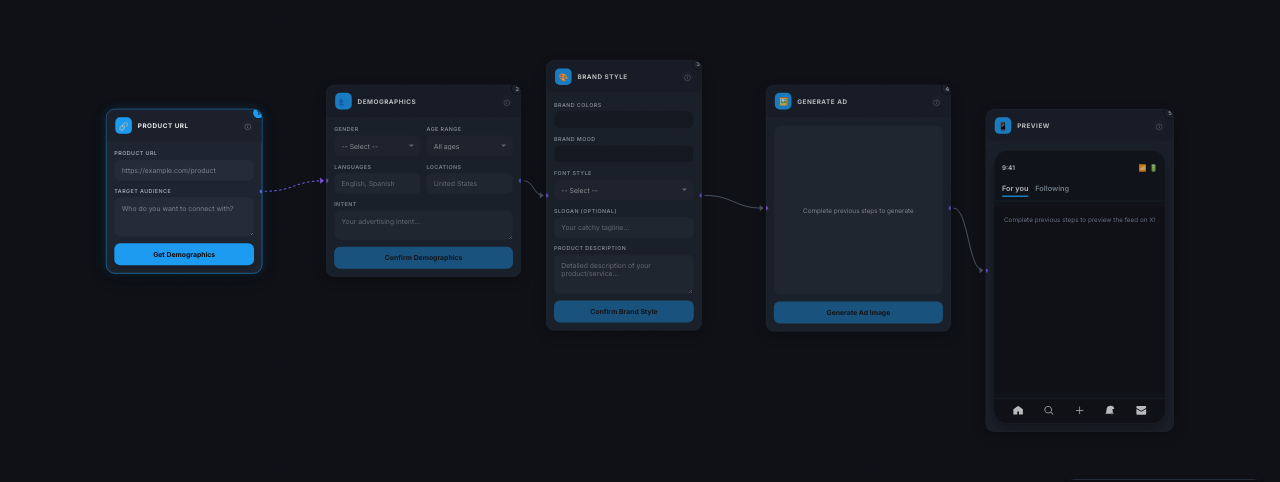
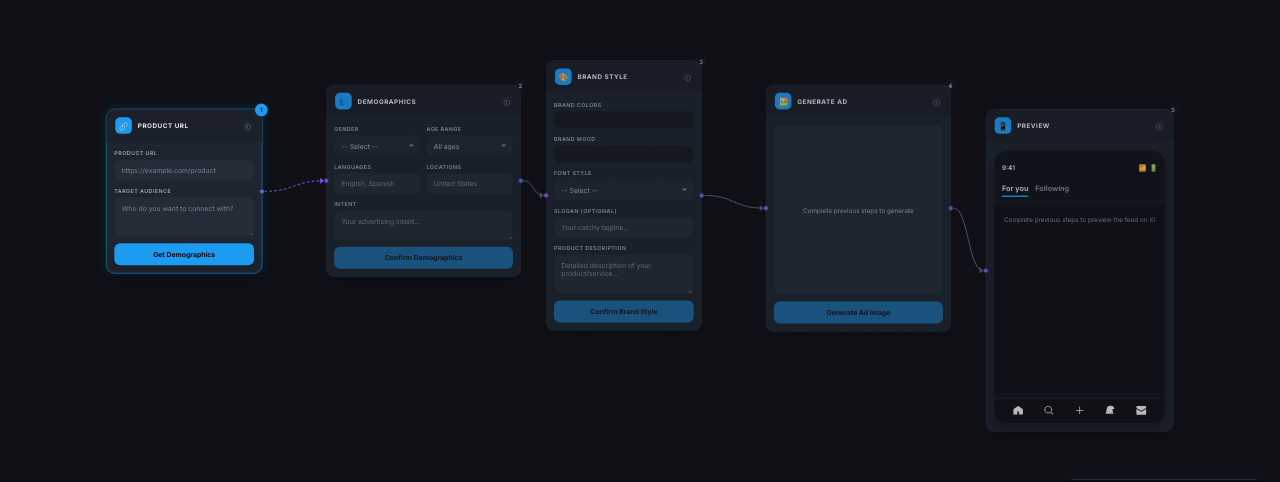
Before and after one commit to grahamonica/Grok_X_Ads, a React (Vite) app in the folder frontend/: page / in a window 1280 px wide. Shown: the part 154-636 px from the top of the page. Built offline with nearby package versions, Linux system fonts and the light colour scheme.

Commit message:
updated UI

```diff
--- a/frontend/src/styles/nodes.css
+++ b/frontend/src/styles/nodes.css
@@ -254,7 +254,7 @@ body {
   max-width: 400px;
   font-family: 'Inter', system-ui, sans-serif;
   transition: all 0.2s ease;
-  overflow: hidden;
+  overflow: visible;
   box-shadow: 0 10px 28px rgba(0, 0, 0, 0.28);
   position: relative;
 }
@@ -301,6 +301,9 @@ body {
   padding: 16px 18px;
   border-bottom: 1px solid var(--border);
   background: var(--panel-strong);
+  position: relative;
+  border-top-left-radius: 16px;
+  border-top-right-radius: 16px;
 }
 
 .node-header-icon {
@@ -337,6 +340,8 @@ body {
   font-size: 12px;
   color: var(--muted);
   cursor: help;
+  position: relative;
+  z-index: 2;
 }
 
 /* Node Content */
@@ -350,8 +355,8 @@ body {
 /* Node Status Badge */
 .node-status-badge {
   position: absolute;
-  top: -6px;
-  right: -6px;
+  top: -12px;
+  right: -12px;
   width: 26px;
   height: 26px;
   border-radius: 50%;
@@ -361,9 +366,10 @@ body {
   font-size: 12px;
   font-weight: 700;
   z-index: 10;
-  border: 2px solid var(--bg);
-  background: var(--panel);
-  color: var(--muted);
+  border: none;
+  background: var(--panel-strong);
+  color: var(--ink);
+  pointer-events: none;
 }
 
 .node-status-badge.active {
```
